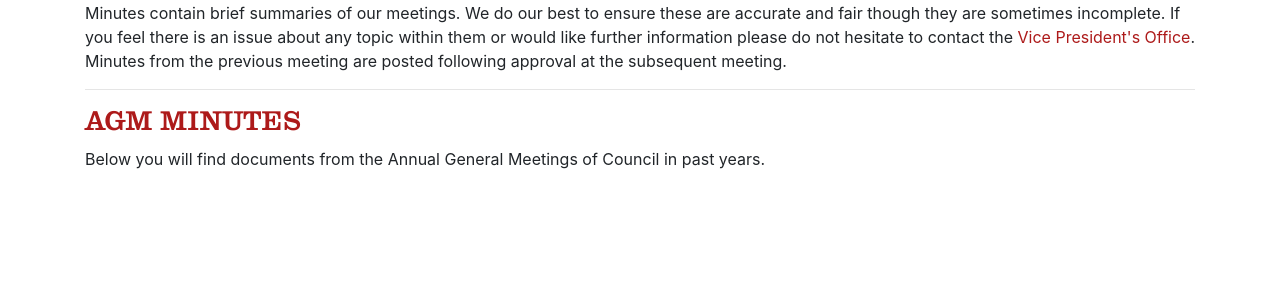
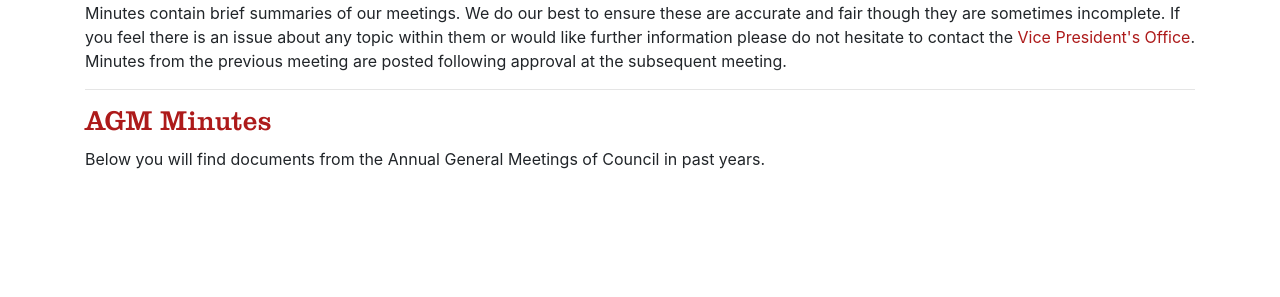
Before and after one commit to uclit-webmaster/uclit-site, a Jekyll site: the page built from resources/budgets-documents.html, in a window 1280 px wide and 1010 px high. Shown: the part 518-815 px from the top of the window. Built offline with Jekyll 4.4.1, drawn with Linux system fonts in a browser that asks for light colours; nearby versions of some CDN libraries.

```diff
--- a/_data/budgets-documents.yml
+++ b/_data/budgets-documents.yml
@@ -16,14 +16,16 @@
   documents:
     - text: BUDGETS
       link: https://drive.google.com/drive/folders/14_9anw58AZrzG13NJVxtCHPWk7nAliAc?usp=sharing
+
 - heading: Constitution and Policies
-  text: | # the "|" means preserve newlines when inserting it into the html
+  text: |
     Below are the University College Literary & Athletic Society Constitution and Council Policies which govern our society. These documents are frequently updated and improved to better serve the needs of UC students. If you have any questions or concerns on these documents please contact the <a href="mailto:vp@uclit.ca">Office of the Vice President</a>.
   documents:
     - text: CONSTITUTION
       link: /assets/documents/Constitution.pdf
     - text: COUNCIL POLICIES
       link: /assets/documents/Council Policy.pdf
+
 - heading: Minutes
   text: |
     Minutes contain brief summaries of our meetings. We do our best to ensure these are accurate and fair though they are sometimes incomplete. If you feel there is an issue about any topic within them or would like further information please do not hesitate to contact the <a href="mailto:vp@uclit.ca">Vice President's Office</a>. Minutes from the previous meeting are posted following approval at the subsequent meeting.
@@ -31,7 +33,7 @@
     - text: MINUTES
       link: https://drive.google.com/drive/folders/1J_zc1Gvm32twSk6NsGnlIpBtR4pnQ0rO?usp=sharing
 
-- heading: AGM MINUTES
+- heading: AGM Minutes
   text: |
     Below you will find documents from the Annual General Meetings of Council in past years.
   documents:
```
